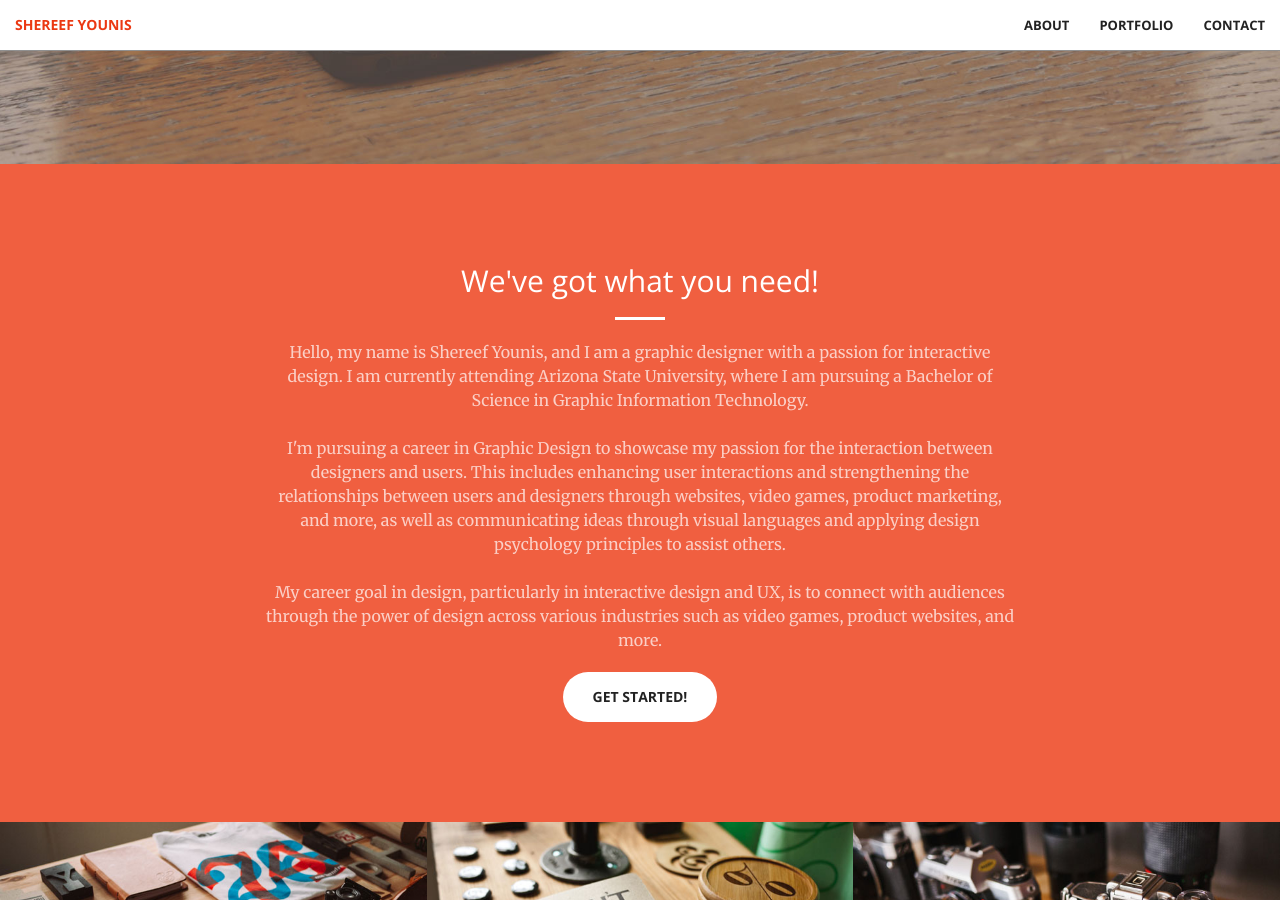
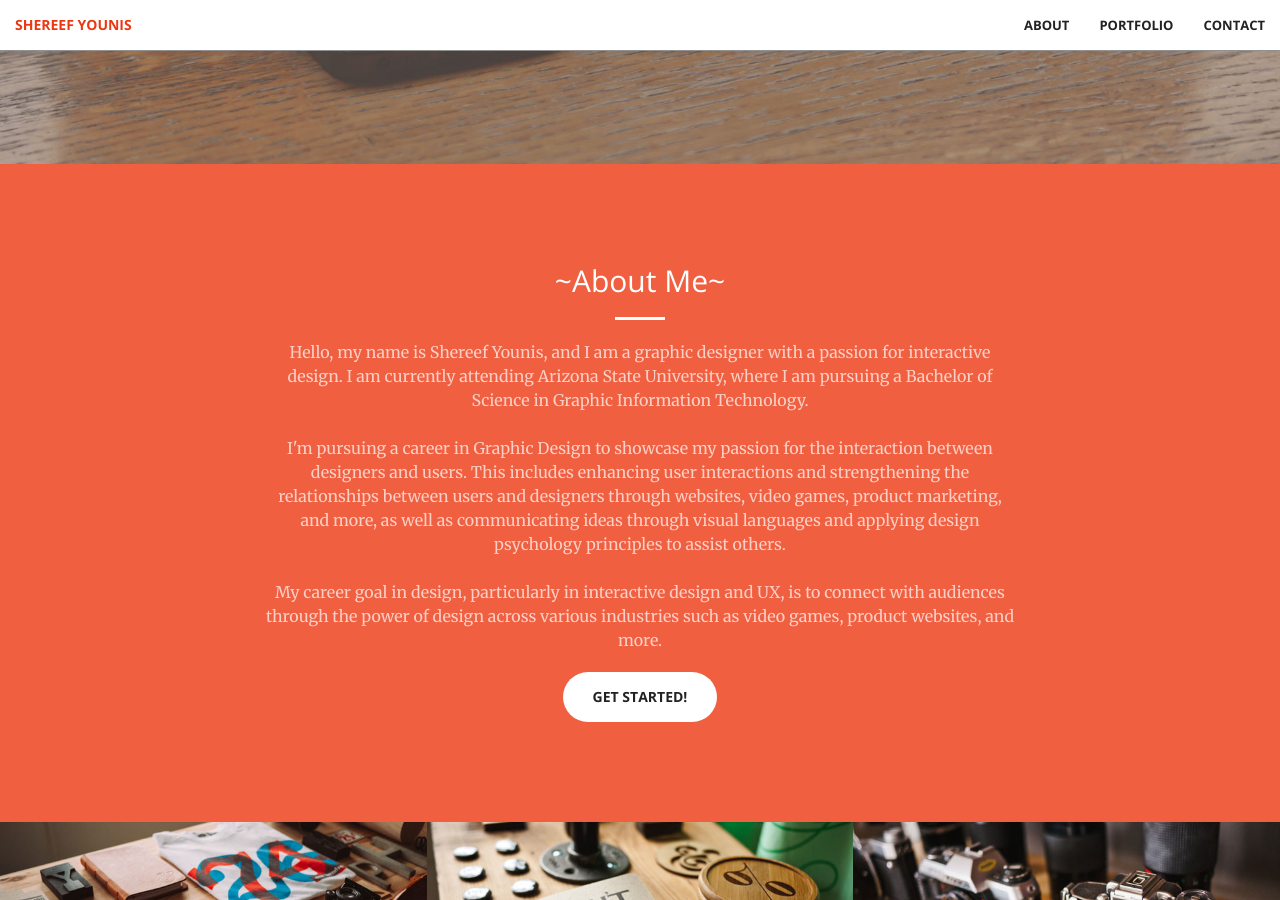
Before and after one commit to shereefyounis/Shereef-Younis-Portfolio, a Jekyll site: the page built from index.html, in a window 1280 px wide and 900 px high, scrolled down 736 px. Built offline with Jekyll 4.4.1, drawn with Linux system fonts in a browser that asks for light colours.

Commit message:
Update call-to-action.html

```diff
--- a/_includes/call-to-action.html
+++ b/_includes/call-to-action.html
@@ -2,7 +2,7 @@
     <div class="container">
         <div class="row">
             <div class="col-lg-8 col-lg-offset-2 text-center">
-                <h2 class="section-heading">We've got what you need!</h2>
+                <h2 class="section-heading">~About Me~</h2>
                 <hr class="light">
                 <p class="text-faded">Hello, my name is Shereef Younis, and I am a graphic designer with a passion for interactive design.
                     I am currently attending Arizona State University, where I am pursuing a Bachelor of Science in Graphic Information Technology.
```
